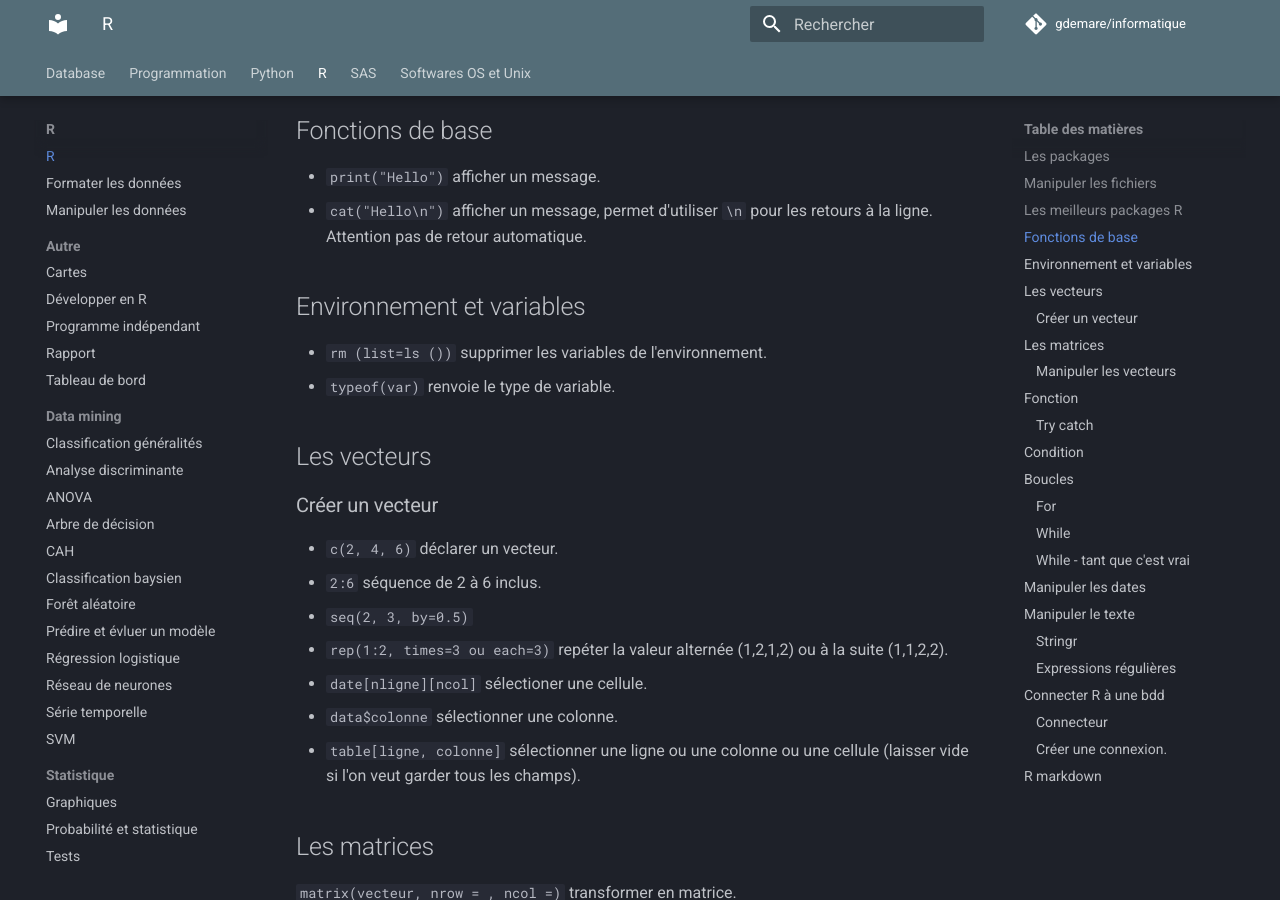
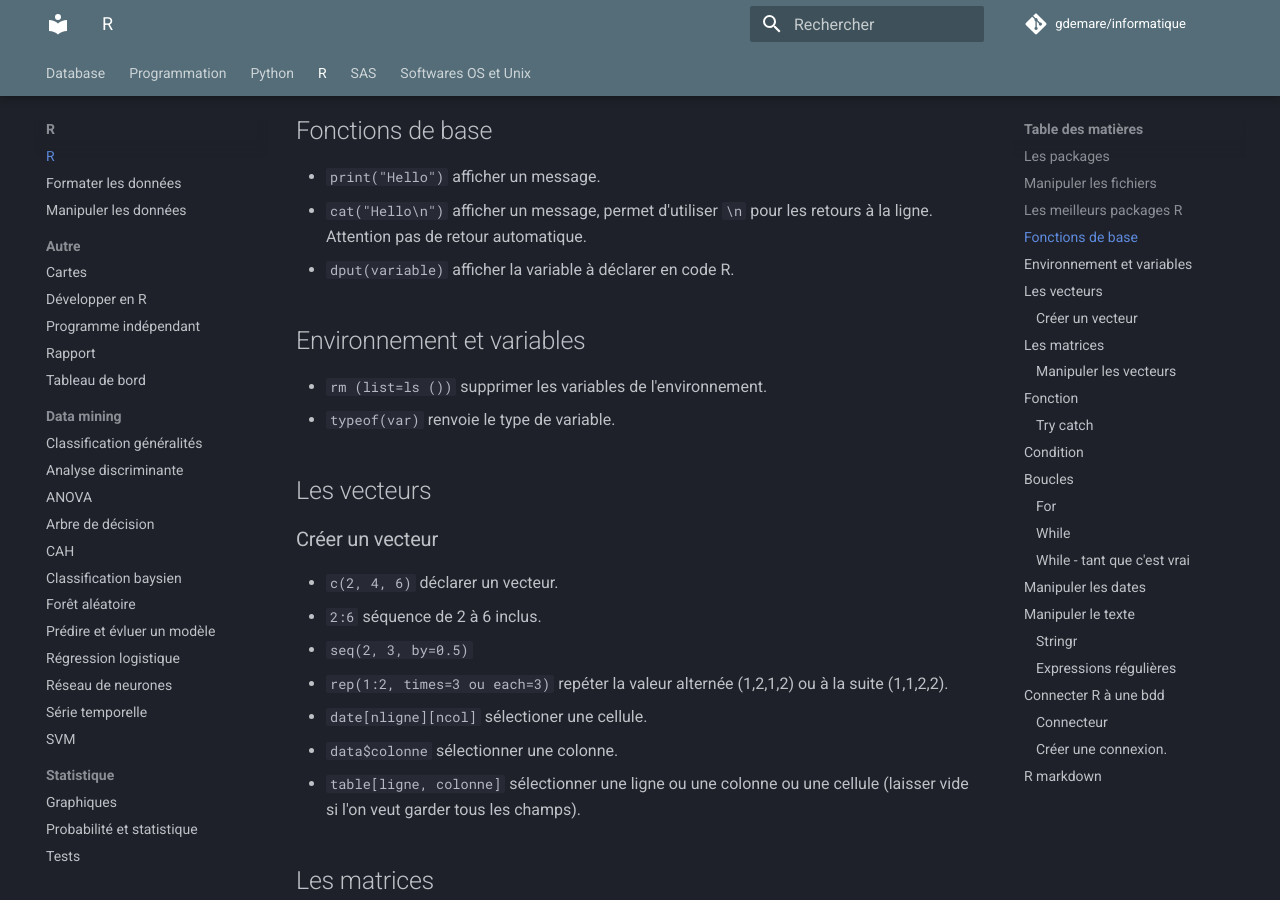
Before and after one commit to gdemare/Informatique, an MkDocs documentation site: the page built from docs/r/r_r.md, in a window 1280 px wide and 900 px high, scrolled down 601 px. Built offline with MkDocs 1.6.1 and Material for MkDocs 9.7.7, drawn with Linux system fonts in a browser that asks for light colours; comment, search, counter and statistics services are not loaded.

Commit message:
Update r_r.md

```diff
--- a/docs/r/r_r.md
+++ b/docs/r/r_r.md
@@ -19,6 +19,7 @@
 
 * `print("Hello")` afficher un message.
 * `cat("Hello\n")` afficher un message, permet d'utiliser `\n` pour les retours à la ligne. Attention pas de retour automatique.
+* `dput(variable)` afficher la variable à déclarer en code R.
 
 ## Environnement et variables
 
```
